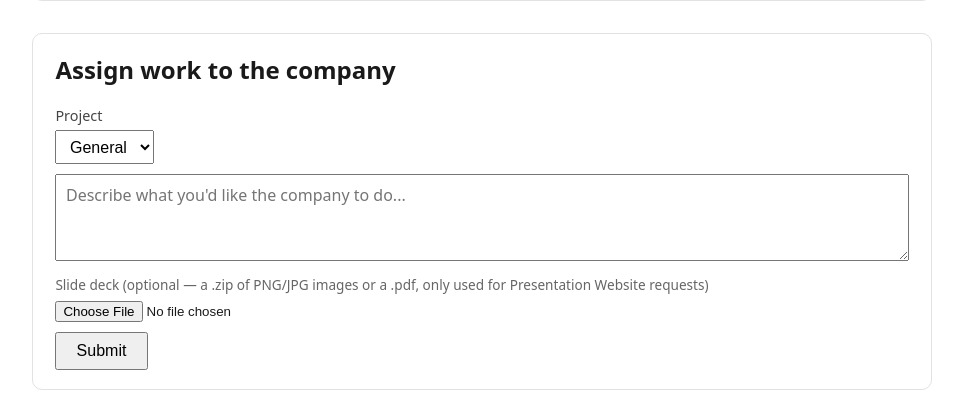
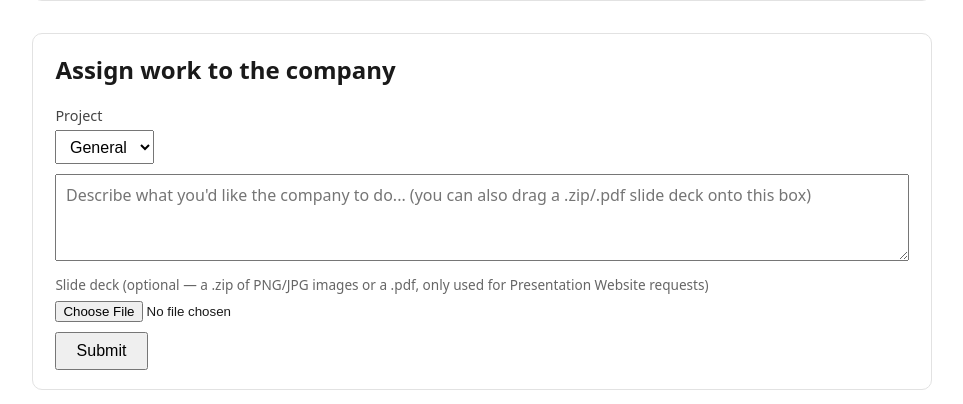
Before and after one commit to seachoice99/ego-os, a FastAPI app: page / in a window 1280 px wide. Shown: the part 827-1231 px from the top of the page, without its empty margins (158-1121 px from the left). Run offline with FastAPI, Linux system fonts and the light colour scheme; data comes from the database, SQL or seed files in the repository; data that the repository does not hold is empty.

Commit message:
Fix PDF-attachment reliability: drag-and-drop UX + ground-truth fact
Two real issues surfaced testing "attach a PDF, get a site": (1) a
plain textarea has no file-drop handling, so dragging a file onto it
(a natural expectation) silently did nothing -- now routed into the
real file input. (2) a specialist with build_presentation_sites had
no way to know whether a file was actually attached and sometimes
guessed wrong, asking the Owner to attach one without ever trying the
tool, even with a real file present server-side -- now stated as a
plain fact in the specialist's prompt instead of left to guess.

Also documents the nginx client_max_body_size fix (deployed directly,
config not in this repo) after reproducing a 413 with a realistic
47.8MB test deck against the 1MB default limit.

```diff
--- a/ego_os/lifecycle.py
+++ b/ego_os/lifecycle.py
@@ -101,6 +101,21 @@ def _draft_employee_proposal(request_text, gap_reason):
     return fields, in_tok, out_tok, cost
 
 
+def _attachment_line(task_id):
+    """Whether a file was actually attached to this task is a fact the
+    server already knows -- the specialist shouldn't have to guess it from
+    the wording of the request. Found live: a specialist sometimes assumed
+    no attachment existed and told the Owner to attach one without ever
+    attempting the tool call, even when a real file was uploaded and
+    present on disk."""
+    upload_dir = tools.UPLOADS_DIR / str(task_id)
+    if upload_dir.is_dir():
+        names = sorted(p.name for p in upload_dir.iterdir() if p.suffix.lower() in (".zip", ".pdf"))
+        if names:
+            return f"Fact: an attachment was provided for this task: {', '.join(names)}.\n\n"
+    return "Fact: no file attachment was provided for this task.\n\n"
+
+
 def _tool_prompt_block(permissions):
     available = tools.available_tools(permissions)
     if not available:
@@ -126,9 +141,13 @@ def _run_specialist(specialist_id, title, mission, request_text, memory_context,
     if memory_context:
         context_block = "Prior context from this company's memory:\n" + "\n".join(f"- {m}" for m in memory_context) + "\n\n"
     revision_block = f"\n\nA QA reviewer asked for a revision: {feedback}\nProduce a corrected version." if feedback else ""
+    # Only relevant for a specialist whose tools actually consume an
+    # upload -- stating it for everyone else would just be noise.
+    attachment_block = _attachment_line(task_id) if "build_presentation_sites" in permissions else ""
     prompt = (
         f"You are the {title} at a digital company. Mission: {mission}\n\n"
         f"{_today_line()}"
+        f"{attachment_block}"
         f"{context_block}"
         f"Fulfil this request from the Owner as a clear, complete artifact:\n\n{request_text}"
         f"{revision_block}"
--- a/ego_os/templates/command.html
+++ b/ego_os/templates/command.html
@@ -130,12 +130,13 @@
         <option value="{{ p.id }}">{{ p.name }}</option>
         {% endfor %}
       </select>
-      <textarea name="request_text" rows="3" placeholder="Describe what you'd like the company to do..." required></textarea>
+      <textarea name="request_text" id="request-text" rows="3" placeholder="Describe what you'd like the company to do... (you can also drag a .zip/.pdf slide deck onto this box)" required></textarea>
       <br>
       <label style="display: block; margin: 0.6rem 0 0.3rem; font-size: 0.85rem; color: #666;">
         Slide deck (optional — a .zip of PNG/JPG images or a .pdf, only used for Presentation Website requests)
       </label>
-      <input type="file" name="attachment" accept=".zip,.pdf">
+      <input type="file" name="attachment" id="attachment-input" accept=".zip,.pdf">
+      <span id="attachment-note" style="font-size: 0.8rem; color: #15803d; margin-left: 0.5rem;"></span>
       <br>
       <button type="submit" id="submit-btn" style="margin-top: 0.6rem;">Submit</button>
       <p class="working-note">The company is executing your task — this can take a few seconds while employees draft and review the work.</p>
@@ -147,7 +148,30 @@
       var form = document.getElementById('task-form');
       var btn = document.getElementById('submit-btn');
       var textarea = form.querySelector('textarea');
+      var attachmentInput = document.getElementById('attachment-input');
+      var attachmentNote = document.getElementById('attachment-note');
       var submitted = false;
+
+      // Dropping a file directly onto the request textarea is a natural
+      // expectation (chat-style UIs work this way), but a plain <textarea>
+      // has no file-drop handling by itself -- the file silently went
+      // nowhere, so the specialist correctly (but confusingly) reported no
+      // attachment was found. Route a drop here into the real file input.
+      function describeAttachment() {
+        var file = attachmentInput.files[0];
+        attachmentNote.textContent = file ? ('Attached: ' + file.name) : '';
+      }
+      attachmentInput.addEventListener('change', describeAttachment);
+      ['dragover', 'drop'].forEach(function (evtName) {
+        textarea.addEventListener(evtName, function (e) { e.preventDefault(); });
+      });
+      textarea.addEventListener('drop', function (e) {
+        if (e.dataTransfer && e.dataTransfer.files.length) {
+          attachmentInput.files = e.dataTransfer.files;
+          describeAttachment();
+        }
+      });
+
       form.addEventListener('submit', function (e) {
         if (submitted) {
           e.preventDefault();
```
Also changed, not shown: CHANGELOG.md.
